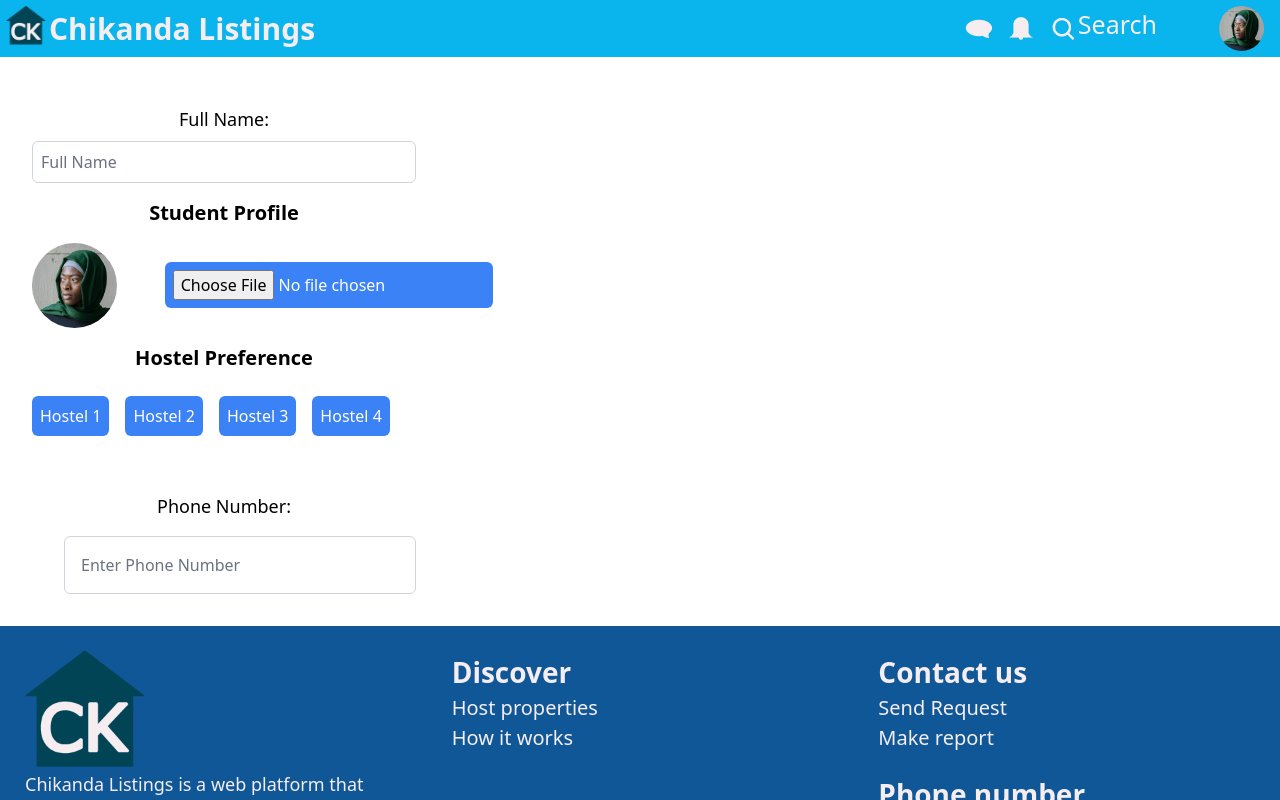
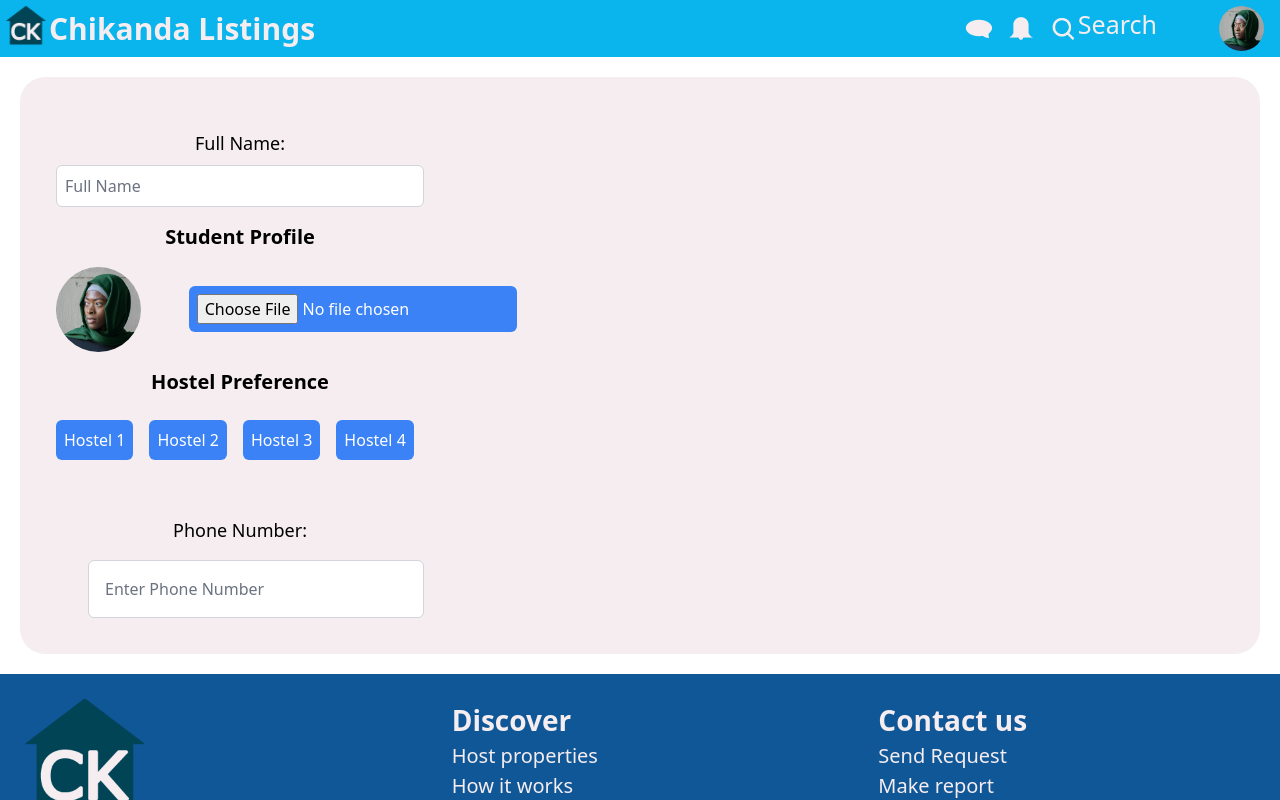
Before and after one commit to bsc-com-30-19/chikanda_listings, a React (Create React App) app in the folder chikanda-listings-site/: page /student/manageaccnt in a window 1280 px wide. Shown: the top 800 px of the page. Built offline with nearby package versions, Linux system fonts and the light colour scheme.

Commit message:
I made edits to Maclon's parts

```diff
--- a/chikanda-listings-site/src/pages/LandlordForm.js
+++ b/chikanda-listings-site/src/pages/LandlordForm.js
@@ -4,12 +4,12 @@ import { Link } from 'react-router-dom';
 
 
 
-function App() {
+function LandlordForm() {
 
   return (
-    <div className="App">
+    <div className="App p-[20px]">
 
-      <main className="p-4">
+      <main className="p-[20px] rounded-[25px] bg-p_lave">
         <div className="w-full lg:w-1/3 p-4">
           <div className="mt-4">
             <label className="block text-lg font-medium ml-[-4]">Full Name:</label>
@@ -109,4 +109,4 @@ function ManageBookings() {
   );
 }
 
-export default App;
+export default LandlordForm;
--- a/chikanda-listings-site/src/pages/StudentForm.js
+++ b/chikanda-listings-site/src/pages/StudentForm.js
@@ -2,11 +2,11 @@ import React from 'react';
 import avatar from '../assets/img/avatargirl.jpg';
 
 
-function App() {
+function StudentForm() {
 
   return (
-    <div className="App">
-      <main className="p-4">
+    <div className="App  p-[20px]">
+      <main className="p-[20px] rounded-[25px] bg-p_lave">
         <div className="w-1/3 p-4">
           <div className="mt-4">
             <label className="block text-lg font-medium ml-[-4]">Full Name:</label>
@@ -90,4 +90,4 @@ function PhoneNumber() {
   );
 }
 
-export default App;
+export default StudentForm;
```
